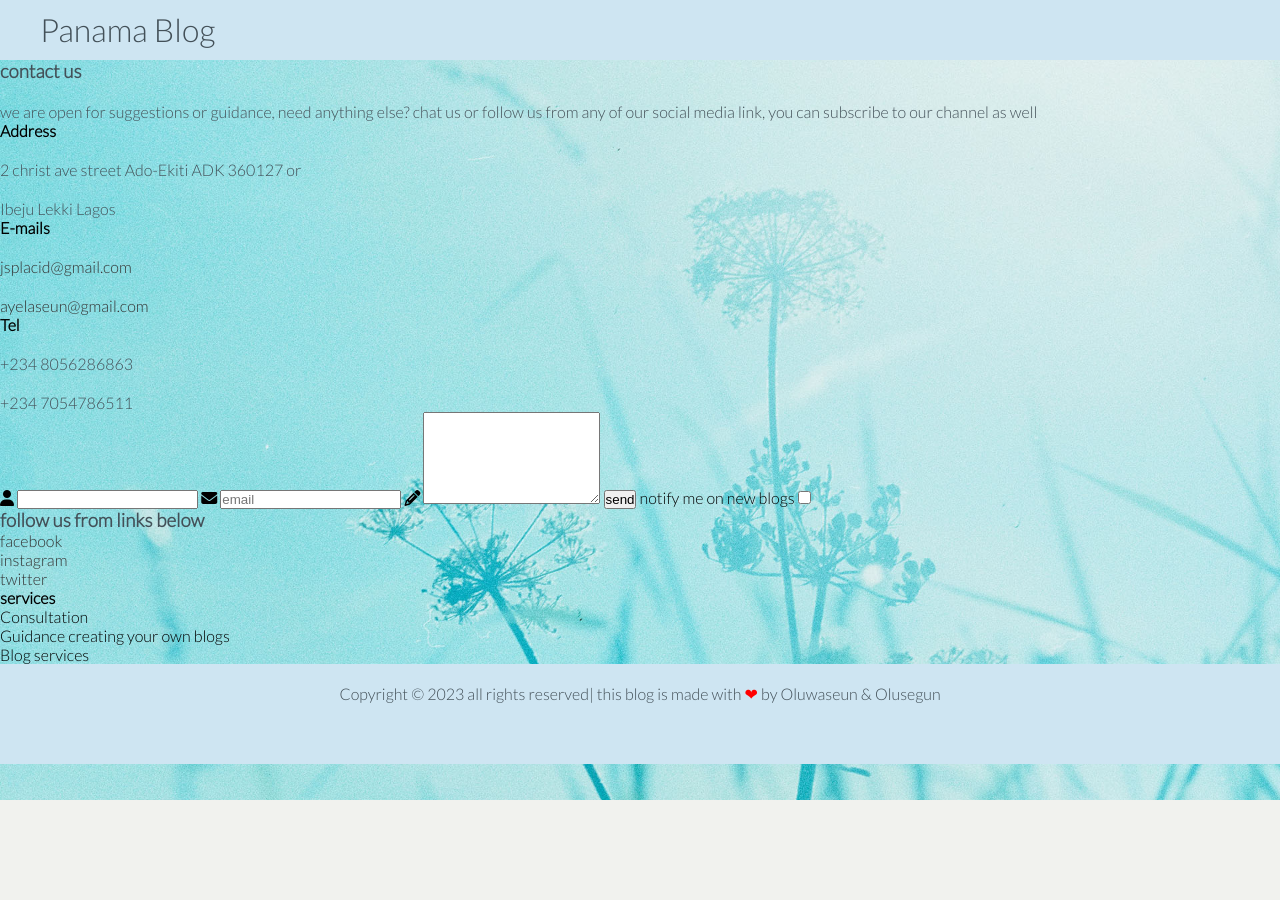
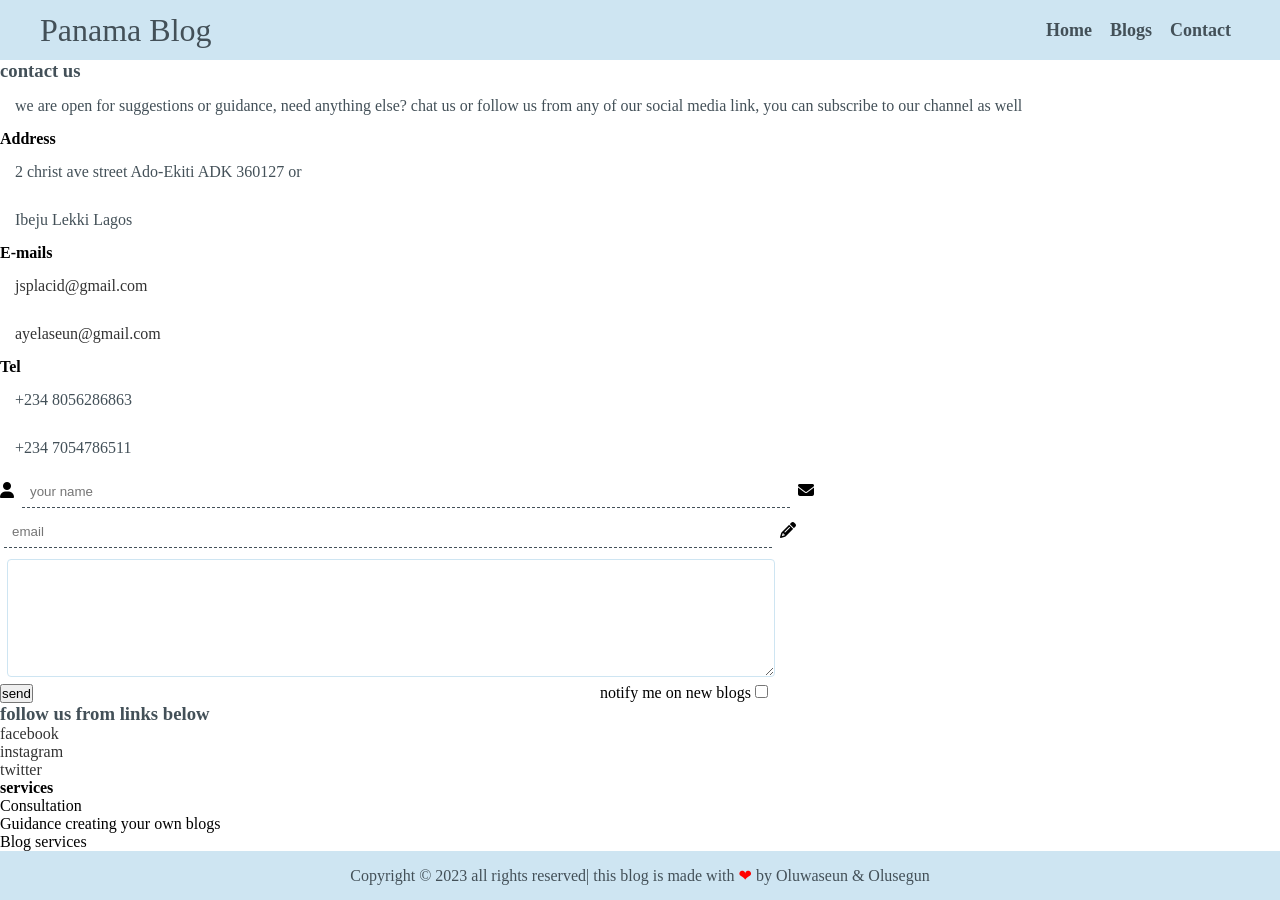
Before and after one commit to JSPlacid/panama_blogs, a plain HTML site: page contact.html in a window 1280 px wide. Before the commit the page ends 800 px from the top, so only its background shows below. Drawn offline with Linux system fonts and the light colour scheme.

Commit message:
style added to forms

```diff
--- a/contact.html
+++ b/contact.html
@@ -9,11 +9,20 @@
    <title>contact us</title>
 </head>
    <body>
-   <div class="header container">
+      <div class="header container othernav">
          <!-- invite him to mend the broken jar, invite him into your home -->
          <h1 class="logo">Panama Blog</h1>
 
+         <nav>
+            <ul>
+               <li><a href="index.html">Home</a></li>
+               <li><a href="blogs.html">Blogs</a></li>
+               <li><a href="contact.html">Contact</a></li>
+            </ul>
+      </nav>
+
    </div>
+
       <section>
          <div class="wrap">
             <h3>contact us</h3>
@@ -38,17 +47,19 @@
 
          <form action="" method="POST">
             <label for="name" id="name"><i class="fa-solid fa-user"></i></label>
-         <input type="text" id="name">
+            <input type="text" id="name" placeholder="your name">
             <label for="email" id="mail"><i class="fa-solid fa-envelope"></i></label>
             <input type="email" id="mail" placeholder="email" required>
             <label for="msg" id="msg"><i class="fa-solid fa-pencil"></i></label>
             <textarea name="msg" id="msg" cols="20" rows="6"></textarea>
+            <div class="notify">
                <button type="submit">send</button>
 
                <label for="feedback" id fb>
                   notify me on new blogs
                   <input type="checkbox" id="fb">
                </label>
+            </div>
          </form>
 
          <h3 class="foll">follow us from links below</h3>
--- a/index.css
+++ b/index.css
@@ -6,19 +6,21 @@
     --font-color: #435058;
     --light-color: #CEE5F2;
 }
-
+html{
+    height: 100vh;
+}
 h2,h3,p {
     color: var(--font-color);
 }
 
 /* universal selector  */
-* {
+*,::before, ::after {
     box-sizing: border-box;
     margin: 0;
     padding: 0;
 }
 
-body {
+.showcase{
     font-family: 'Lato', sans-serif;
     /* line-height: 1.6; */
     background-color: var(--primary-color);
@@ -26,7 +28,6 @@ body {
     background-position: center;
     background-size: cover;
     background-repeat: no-repeat;
-    /* background-color: var(--light-color); */
 }
 
 
@@ -56,6 +57,7 @@ ul {
 a {
     color: #333 ;
     text-decoration: none;
+    display: inline-block;
 }
 
 
@@ -76,7 +78,7 @@ a {
     display: flex;
 }
 
-.navbar a {
+.navbar a{
     padding: 10px;
     margin: 0 5px;
     display: inline-block;
@@ -91,13 +93,12 @@ a {
 
 .navbar a:hover {
     /* padding-left: 5px; */
-    border-bottom: 2px solid var(--font-color);
+    border-bottom: 1px solid var(--font-color);
 }
 
 .container {
     /* max-width: 110px; */
-    margin: 0 auto;
-    /* overflow: auto; */
+    /* margin: 0 auto; */
     padding: 0 40px;
 }
 
@@ -105,14 +106,12 @@ a {
     display: flex;
     justify-content: center;
     align-items: center;
-    height: 100%;
 }
 
 
 
 /* showcase */
 .showcase {
-    height: 100vh;
     /* so if we want to position something absolute on it, we can */
     position: relative;
     padding: 10px 25px;
@@ -159,10 +158,8 @@ a {
 .showcase .grid {
     /* overflow: visible; */
     /* so the first one will be 55% while the form will be 45% */
-    /* grid-template-columns: 33% 33% 33%; */
-    /* gap: 30px; */
+    gap: 6px;
     align-items: center;
-
 }
 
 /*
@@ -171,19 +168,14 @@ a {
 /* footer */
 .footer {
     text-align: center;
-    height: 100px;
     background-color: var(--light-color);
     animation: slideInFromBottom 4s ease-in;
-
 }
 
 p {
     font-size: 16px;
     font-weight: 400;
-    padding-top: 20px;
-    background-color: var()
-
-
+    padding: 15px;
 }
 
 
@@ -222,11 +214,57 @@ p {
     }
 }
 
-/* .navbar a1 {
-    color: #fff;
-    padding: 20px;
+.othernav{
+    display: flex;
+    justify-content: space-between;
+    align-items: center;
 }
 
-.navbar1 a:hover {
-    border-bottom: 2px solid #fff;
-} */
+.othernav a{
+    padding: 15px 4px;
+    display: inline-block;
+    color: var(--font-color);
+    font-weight: 600;
+    font-size: 18px;
+}
+
+.othernav ul {
+    display: flex;
+    padding: px;
+}
+
+.othernav li {
+    padding: 5px;
+}
+
+.othernav a:hover {
+    border-bottom: 1px solid var(--font-color);
+
+}
+
+input[type='text'],input[type='email']{
+    border: none;
+    border-bottom: var(--font-color) 1px dashed;
+    outline: none;
+    padding: 8px;
+    display: inline-block;
+    width: 60%;
+    margin: .3em;
+
+}
+textarea{
+    width: 60%;
+    outline: 0;
+    display: block;
+    border: var(--light-color) 1px solid;
+    margin: .5em;
+    padding: 1em;
+    border-radius: 4px;
+    /* background-color: transparent; */
+}
+
+.notify{
+    width: 60%;
+    display: flex;
+    justify-content: space-between;
+}
```
Also changed, not shown: blogs.html (added, +36 -0 lines), index.html (+6 -15 lines). Lines whose indentation alone changed are shown as unchanged.
